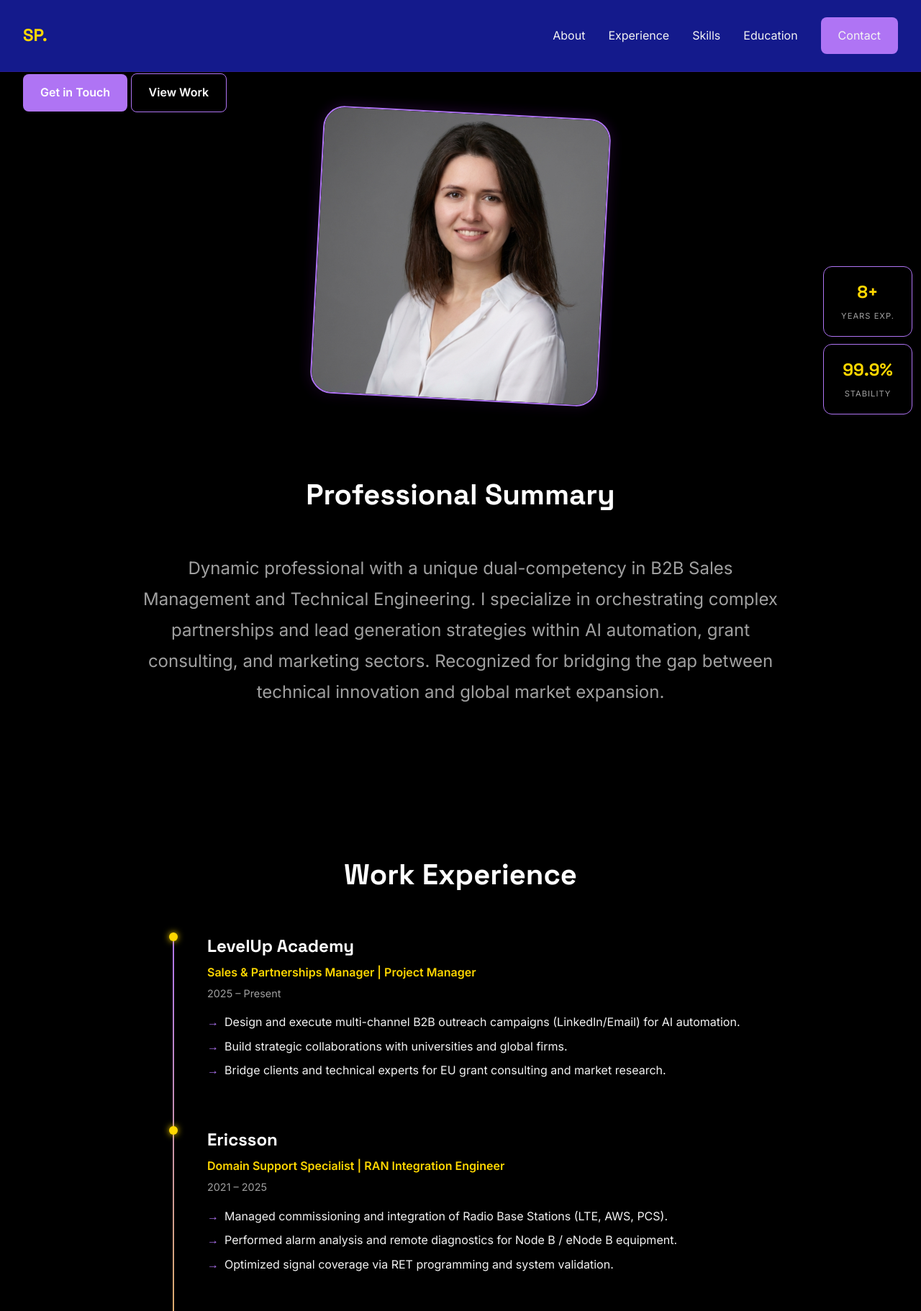
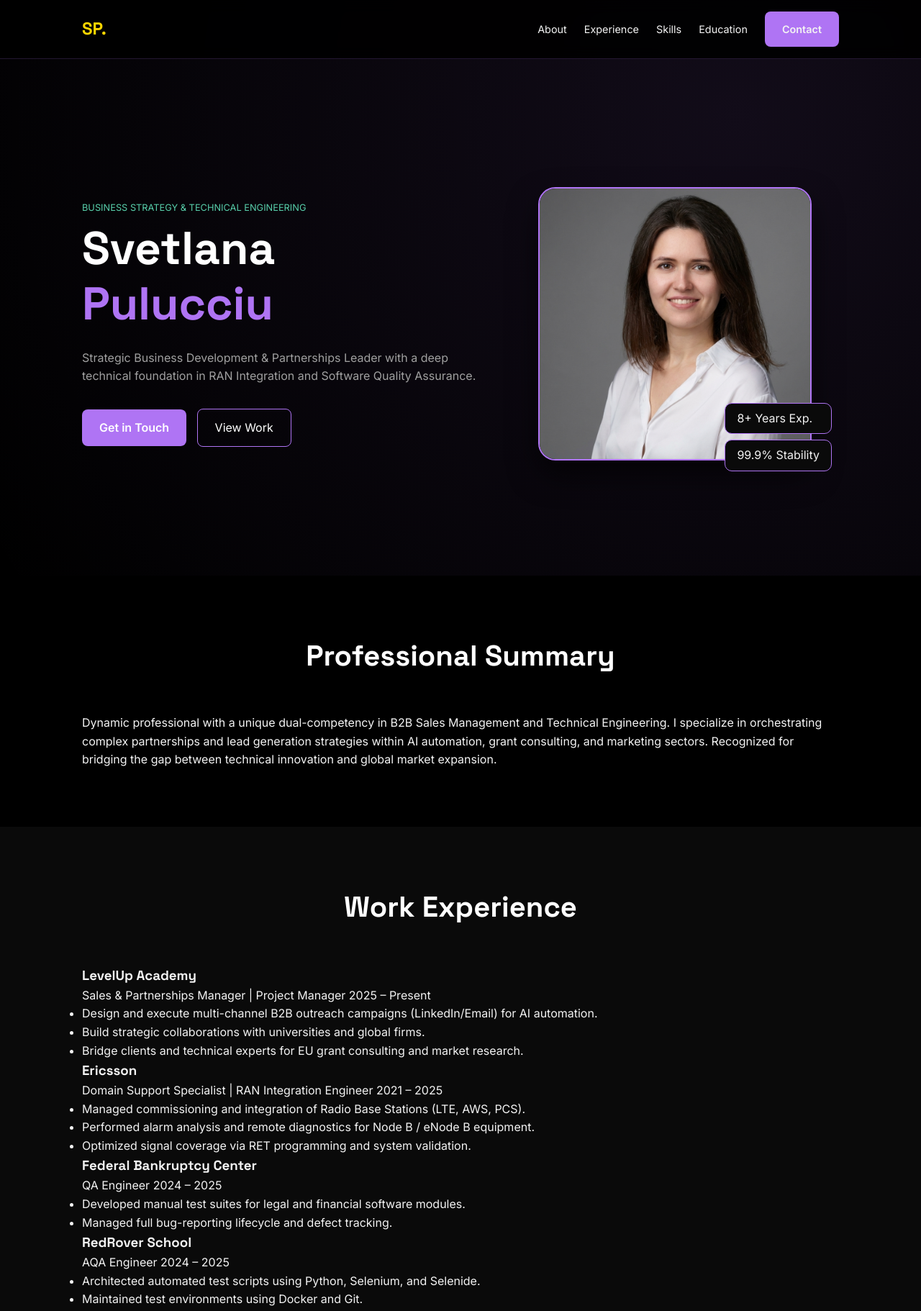
Before and after one commit to SvetlanaAQA/Vibecoding-Workshop, a plain HTML site: page index.html in a window 1280 px wide. Shown: the top 1822 px of the page at 72% size. Drawn offline with nearby package versions, Linux system fonts and the light colour scheme.

Commit message:
new style

```diff
--- a/style.css
+++ b/style.css
@@ -1,11 +1,13 @@
 :root {
-    --bg: #000000;         /* Глубокий черный фон */
-    --primary: #af74f4;    /* Сиреневый (заголовки) */
-    --accent: #ffd700;     /* Золотистый (важные кнопки и иконки) */
-    --mint: #58cfab;       /* Мятный (второстепенные элементы/теги) */
+    --bg: #000000;
+    --primary: #af74f4;
+    --accent: #ffd700;
+    --mint: #58cfab;
     --white: #ffffff;
     --text: #f3f3f3;
     --text-muted: #a0a0a0;
+    --bg-alt: #0a0a0a;
+    --container-width: 1100px;
 }
 
 * {
@@ -33,11 +35,11 @@ h1, h2, h3, .logo, .stat-num {
 .container {
     max-width: var(--container-width);
     margin: 0 auto;
-    padding: 0 2rem;
+    padding: 0 1.5rem; /* Немного уменьшила отступы для мобильных */
 }
 
 .section {
-    padding: 100px 0;
+    padding: 80px 0;
 }
 
 .section-title {
@@ -53,14 +55,14 @@ h1, h2, h3, .logo, .stat-num {
 
 /* Navigation */
 nav {
-    padding: 1.5rem 0;
+    padding: 1rem 0;
     position: fixed;
     width: 100%;
     top: 0;
     z-index: 1000;
-    background: #141a8c;
+    background: rgba(0, 0, 0, 0.9);
     backdrop-filter: blur(10px);
-    border-bottom: 1px solid rgba(127, 33, 179, 0.2);
+    border-bottom: 1px solid rgba(175, 116, 244, 0.2);
 }
 
 nav .container {
@@ -78,74 +80,67 @@ nav .container {
 .nav-links {
     display: flex;
     list-style: none;
-    gap: 2rem;
+    gap: 1.5rem;
     align-items: center;
 }
 
 .nav-links a {
     text-decoration: none;
     color: var(--text);
-    font-weight: 500;
+    font-size: 0.9rem;
     transition: color 0.3s;
 }
 
-.nav-links a:hover {
-    color: var(--accent);
+/* Hero Section */
+#hero {
+    min-height: 100vh;
+    display: flex;
+    align-items: center;
+    padding-top: 100px;
+    background: radial-gradient(circle at 80% 20%, rgba(175, 116, 244, 0.1), transparent);
 }
 
-/* Buttons */
-.btn-primary {
-    background-color: var(--primary);
-    color: var(--white);
-    padding: 0.8rem 1.5rem;
-    border-radius: 8px;
-    text-decoration: none;
-    font-weight: 600;
-    transition: transform 0.3s, background-color 0.3s;
-    display: inline-block;
+.hero-grid {
+    display: flex;
+    justify-content: space-between;
+    align-items: center;
+    gap: 3rem;
+    width: 100%;
 }
 
-.btn-primary:hover {
-    background-color: #9b2ee0;
-    transform: translateY(-2px);
+.hero-content {
+    flex: 1.2;
 }
 
-.btn-secondary {
-    border: 1px solid var(--primary);
+h1 {
+    /* Умный размер шрифта: минимум 2rem, максимум 4rem */
+    font-size: clamp(2.2rem, 6vw, 4rem);
+    line-height: 1.2;
+    margin-bottom: 1.5rem;
     color: var(--white);
-    padding: 0.8rem 1.5rem;
-    border-radius: 8px;
-    text-decoration: none;
-    font-weight: 600;
-    transition: all 0.3s;
-    display: inline-block;
+    white-space: normal; /* Имя будет переноситься, а не исчезать */
 }
 
-.btn-secondary:hover {
-    background: rgba(127, 33, 179, 0.1);
+.highlight {
+    color: var(--primary);
 }
 
-/* Hero Image & Profile */
 .hero-image-container {
-    position: relative;
+    flex: 1;
     display: flex;
     justify-content: center;
-    align-items: center;
+    position: relative;
 }
 
 .hero-image-wrapper {
-    width: 400px;
-    height: 400px;
-    border-radius: 30px;
+    width: 100%;
+    max-width: 380px;
+    aspect-ratio: 1 / 1;
+    border-radius: 24px;
     overflow: hidden;
     border: 2px solid var(--primary);
-    box-shadow: 0 20px 40px rgba(0, 0, 0, 0.6), 0 0 20px rgba(127, 33, 179, 0.3);
-    transform: rotate(3deg);
-    transition: transform 0.5s ease;
-}
-
-.hero-image-wrapper:hover {
-    transform: rotate(0deg) scale(1.02);
+    transform: none !important; /* ФОТО СТОИТ РОВНО */
+    box-shadow: 0 20px 40px rgba(0, 0, 0, 0.6);
 }
 
 .hero-profile-img {
@@ -154,246 +149,59 @@ nav .container {
     object-fit: cover;
 }
 
+/* Скрываем мини-статы на совсем маленьких экранах или выравниваем их */
 .hero-stats-mini {
     position: absolute;
-    bottom: -20px;
-    right: -20px;
+    bottom: -15px;
+    right: 10px;
     display: flex;
     flex-direction: column;
-    gap: 10px;
+    gap: 8px;
 }
 
 .stat-card-mini {
     background: var(--bg-alt);
     border: 1px solid var(--primary);
-    padding: 1rem 1.5rem;
-    border-radius: 12px;
-    box-shadow: 0 10px 20px rgba(0,0,0,0.3);
-    text-align: center;
-    min-width: 120px;
+    padding: 0.5rem 1rem;
+    border-radius: 10px;
 }
 
-.stat-num-mini {
-    display: block;
-    font-size: 1.5rem;
-    font-weight: 700;
-    color: var(--accent);
-    font-family: 'Space Grotesk', sans-serif;
+/* Адаптивность для мобильных */
+@media (max-width: 900px) {
+    .hero-grid {
+        flex-direction: column; /* Ставим элементы в колонку */
+        text-align: center;
+        gap: 2rem;
     }
 
-.stat-label-mini {
-    font-size: 0.7rem;
-    color: var(--text-muted);
-    text-transform: uppercase;
-    letter-spacing: 1px;
+    .hero-content {
+        order: 2; /* Текст внизу */
     }
 
-/* About */
-.summary-text {
-    font-size: 1.5rem;
-    max-width: 900px;
-    margin: 0 auto;
-    text-align: center;
-    color: var(--text-muted);
-    line-height: 1.8;
+    .hero-image-container {
+        order: 1; /* Фото вверху */
+        width: 100%;
     }
 
-/* Timeline */
-.timeline {
-    position: relative;
-    max-width: 800px;
+    .hero-image-wrapper {
+        max-width: 300px; /* Уменьшаем фото для мобилок */
         margin: 0 auto;
     }
 
-.timeline::before {
-    content: '';
-    position: absolute;
-    left: 0;
-    top: 0;
-    height: 100%;
-    width: 2px;
-    background: linear-gradient(to bottom, var(--primary), var(--accent));
+    .hero-stats-mini {
+        position: static;
+        flex-direction: row;
+        justify-content: center;
+        margin-top: 1rem;
     }
 
-.timeline-item {
-    padding-left: 3rem;
-    position: relative;
-    margin-bottom: 4rem;
+    .nav-links {
+        display: none; /* Скрываем меню на телефонах для чистоты */
+    }
 }
 
-.timeline-item::after {
-    content: '';
-    position: absolute;
-    left: -5px;
-    top: 0;
-    width: 12px;
-    height: 12px;
-    border-radius: 50%;
-    background: var(--accent);
-    box-shadow: 0 0 10px var(--accent);
-}
-
-.timeline-meta h3 {
-    font-size: 1.5rem;
-    color: var(--white);
-}
-
-.role {
-    display: block;
-    color: var(--accent);
-    font-weight: 600;
-    margin: 0.3rem 0;
-}
-
-.date {
-    display: block;
-    font-size: 0.9rem;
-    color: var(--text-muted);
-    margin-bottom: 1rem;
-}
-
-.timeline-content ul {
-    list-style-type: none;
-}
-
-.timeline-content li {
-    position: relative;
-    padding-left: 1.5rem;
-    margin-bottom: 0.5rem;
-}
-
-.timeline-content li::before {
-    content: '→';
-    position: absolute;
-    left: 0;
-    color: var(--primary);
-}
-
-/* Skills */
-.skills-grid {
-    display: grid;
-    grid-template-columns: repeat(auto-fit, minmax(300px, 1fr));
-    gap: 2rem;
-}
-
-.skill-category {
-    background: rgba(255, 255, 255, 0.03);
-    padding: 2.5rem;
-    border-radius: 20px;
-    border: 1px solid rgba(255, 255, 255, 0.05);
-    transition: transform 0.3s;
-}
-
-.skill-category:hover {
-    transform: translateY(-10px);
-    border-color: var(--primary);
-}
-
-.skill-category i {
-    color: var(--accent);
-    margin-bottom: 1.5rem;
-    width: 32px;
-    height: 32px;
-}
-
-.skill-category h3 {
-    margin-bottom: 1.5rem;
-    color: var(--white);
-}
-
-.skill-tags {
-    display: flex;
-    flex-wrap: wrap;
-    gap: 0.8rem;
-}
-
-.skill-tags span {
-    background: rgba(127, 33, 179, 0.1);
-    color: var(--text);
-    padding: 0.4rem 1rem;
-    border-radius: 50px;
-    font-size: 0.85rem;
-    border: 1px solid rgba(127, 33, 179, 0.3);
-}
-
-/* Education */
-.edu-grid {
-    display: grid;
-    grid-template-columns: repeat(auto-fit, minmax(240px, 1fr));
-    gap: 2rem;
-}
-
-.edu-card {
-    padding: 2rem;
-    border-left: 3px solid var(--primary);
-    background: rgba(255, 255, 255, 0.02);
-}
-
-.edu-card .year {
-    color: var(--accent);
-    font-weight: 700;
-    font-size: 0.9rem;
-}
-
-.edu-card h4 {
-    margin: 0.5rem 0;
-    color: var(--white);
-}
-
-/* Contact */
-.contact-card {
-    background: linear-gradient(135deg, var(--primary), #4a106d);
-    padding: 4rem;
-    border-radius: 30px;
-    text-align: center;
-    color: var(--white);
-}
-
-.contact-card h2 {
-    font-size: 3rem;
-    margin-bottom: 1rem;
-}
-
-.contact-links {
-    display: flex;
-    justify-content: center;
-    gap: 3rem;
-    margin-top: 3rem;
-    flex-wrap: wrap;
-}
-
-.contact-item {
-    display: flex;
-    align-items: center;
-    gap: 0.8rem;
-    text-decoration: none;
-    color: var(--white);
-    font-weight: 500;
-    transition: opacity 0.3s;
-}
-
-.contact-item:hover {
-    opacity: 0.8;
-}
-
-footer {
-    padding: 3rem 0;
-    text-align: center;
-    border-top: 1px solid rgba(255, 255, 255, 0.05);
-    color: var(--text-muted);
-    font-size: 0.9rem;
-}
-
-/* Responsive */
-@media (max-width: 968px) {
-    h1 { font-size: 3rem; }
-    .hero-grid { grid-template-columns: 1fr; }
-    .hero-stats { display: flex; gap: 1rem; }
-    .stat-card { flex: 1; }
-    .nav-links { display: none; }
-}
-
-@media (max-width: 600px) {
-    .hero-actions { flex-direction: column; }
-    .contact-links { flex-direction: column; gap: 1.5rem; align-items: center; }
-}
+/* Стили для кнопок, опыта и т.д. (остальное без изменений) */
+.btn-primary { background-color: var(--primary); color: white; padding: 0.8rem 1.5rem; border-radius: 8px; text-decoration: none; font-weight: 600; display: inline-block; }
+.btn-secondary { border: 1px solid var(--primary); color: white; padding: 0.8rem 1.5rem; border-radius: 8px; text-decoration: none; display: inline-block; margin-left: 10px; }
+.badge { color: var(--mint); text-transform: uppercase; font-size: 0.8rem; margin-bottom: 0.5rem; display: block; }
+.lead { color: var(--text-muted); margin-bottom: 2rem; }
```
Also changed, not shown: 1 other file. Lines whose indentation alone changed are shown as unchanged.
